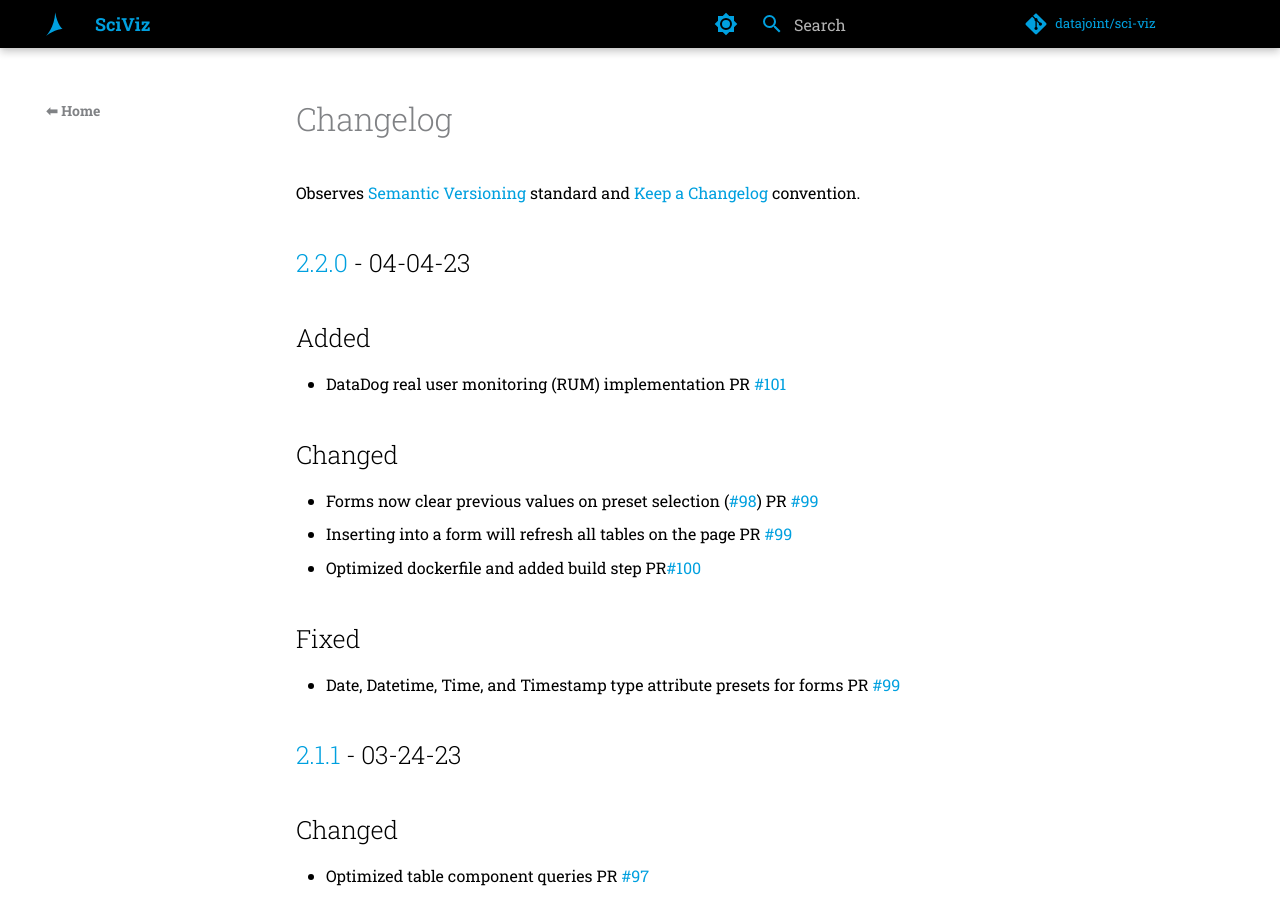
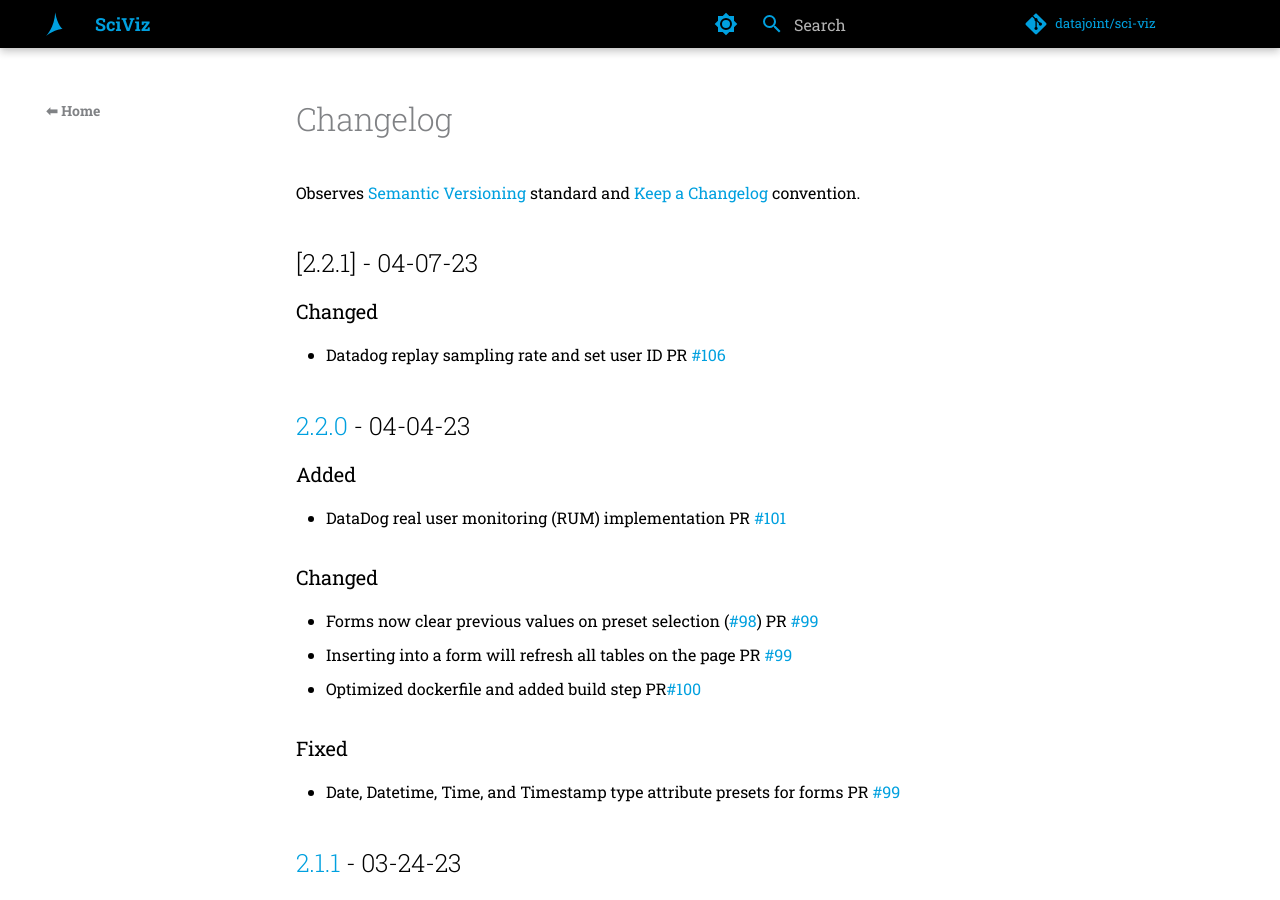
Before and after one commit to datajoint/sci-viz, an MkDocs documentation site: the page built from docs/src/changelog.md, in a window 1280 px wide and 900 px high. Built offline with MkDocs 1.6.1 and Material for MkDocs 9.7.7, drawn with Linux system fonts in a browser that asks for light colours; comment, search, counter and statistics services are not loaded; the version menu is left out.

Commit message:
bump ver and changelog

```diff
--- a/docker-compose.yaml
+++ b/docker-compose.yaml
@@ -3,7 +3,7 @@ version: '2.4'
 services:
   sci-viz:
     build: .
-    image: datajoint/sci-viz:2.2.0
+    image: datajoint/sci-viz:2.2.1
     environment:
       CHOKIDAR_USEPOLLING: 'true'
       REACT_APP_DJSCIVIZ_BACKEND_PREFIX: '/api'
--- a/docs/src/changelog.md
+++ b/docs/src/changelog.md
@@ -2,31 +2,37 @@
 
 Observes [Semantic Versioning](https://semver.org/spec/v2.0.0.html) standard and [Keep a Changelog](https://keepachangelog.com/en/1.0.0/) convention.
 
+## [2.2.1] - 04-07-23
+
+### Changed
+
+- Datadog replay sampling rate and set user ID PR [#106](https://github.com/datajoint/sci-viz/pull/106)
+
 ## [2.2.0] - 04-04-23
 
-## Added
+### Added
 
 - DataDog real user monitoring (RUM) implementation PR [#101](https://github.com/datajoint/sci-viz/pull/101)
 
-## Changed
+### Changed
 
 - Forms now clear previous values on preset selection ([#98](https://github.com/datajoint/sci-viz/issues/98)) PR [#99](https://github.com/datajoint/sci-viz/pull/99)
 - Inserting into a form will refresh all tables on the page PR [#99](https://github.com/datajoint/sci-viz/pull/99)
 - Optimized dockerfile and added build step PR[#100](https://github.com/datajoint/sci-viz/pull/100)
 
-## Fixed
+### Fixed
 
 - Date, Datetime, Time, and Timestamp type attribute presets for forms PR [#99](https://github.com/datajoint/sci-viz/pull/99)
 
 ## [2.1.1] - 03-24-23
 
-## Changed
+### Changed
 
 - Optimized table component queries PR [#97](https://github.com/datajoint/sci-viz/pull/97)
 
 ## [2.1.0] - 03-21-23
 
-## Added
+### Added
 
 - OIDC authentication ([#68](https://github.com/datajoint/sci-viz/issues/68)) PR [#91](https://github.com/datajoint/sci-viz/pull/91)
 - Option to set default table page size ([#94](https://github.com/datajoint/sci-viz/issues/94)) PR [#95](https://github.com/datajoint/sci-viz/pull/95)
@@ -114,6 +120,7 @@ Observes [Semantic Versioning](https://semver.org/spec/v2.0.0.html) standard and
 - Initial framework for jest testing (#27) PR #33
 - loginless mode PR #41
 
+[2.2.0]: https://github.com/datajoint/sci-viz/compare/2.2.0...2.2.1
 [2.2.0]: https://github.com/datajoint/sci-viz/compare/2.1.1...2.2.0
 [2.1.1]: https://github.com/datajoint/sci-viz/compare/2.1.0...2.1.1
 [2.1.0]: https://github.com/datajoint/sci-viz/compare/2.0.0...2.1.0
--- a/package.json
+++ b/package.json
@@ -1,6 +1,6 @@
 {
     "name": "app",
-    "version": "2.2.0",
+    "version": "2.2.1",
     "private": true,
     "homepage": ".",
     "dependencies": {
```
Also changed, not shown: 1 other file.
